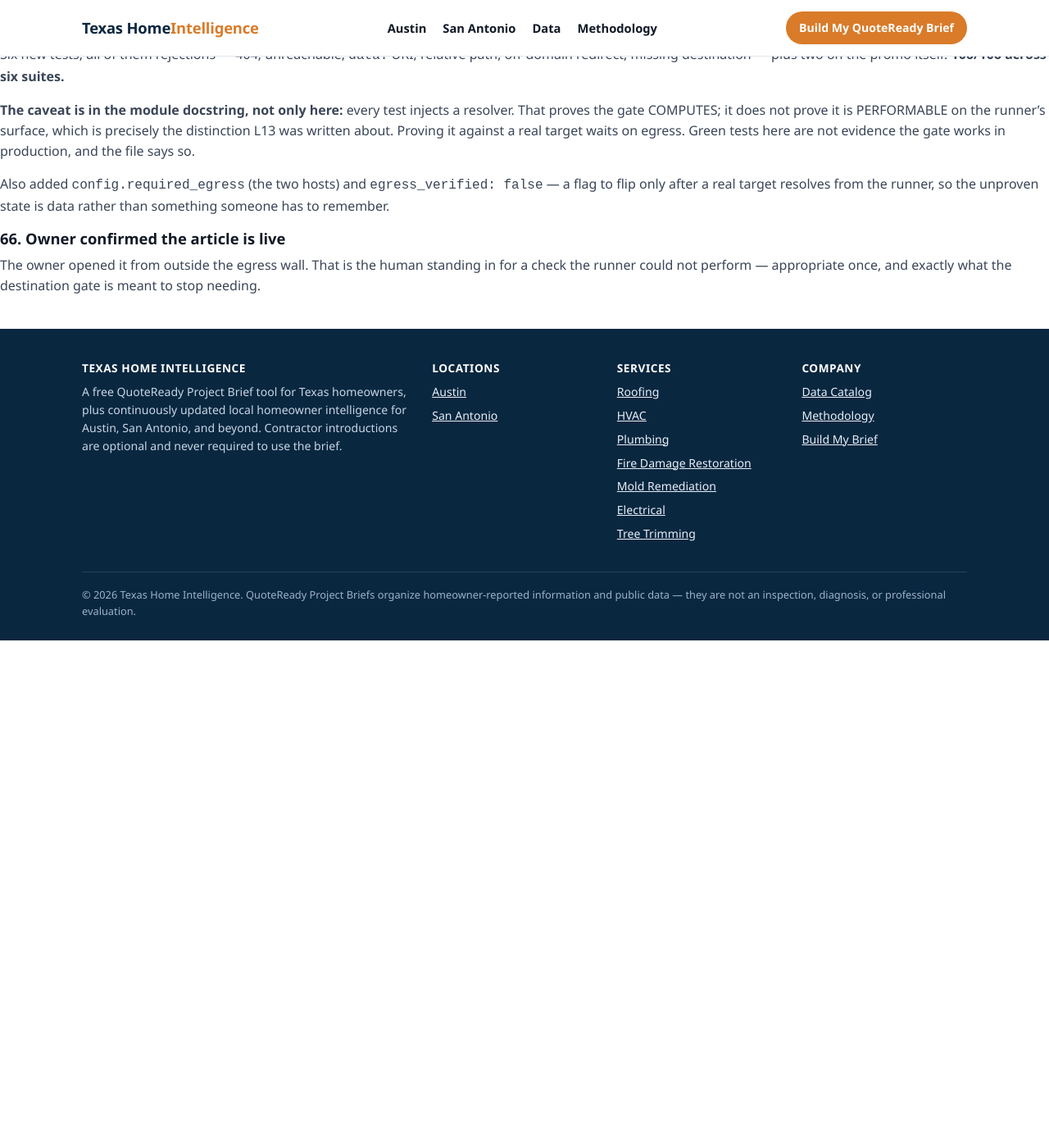
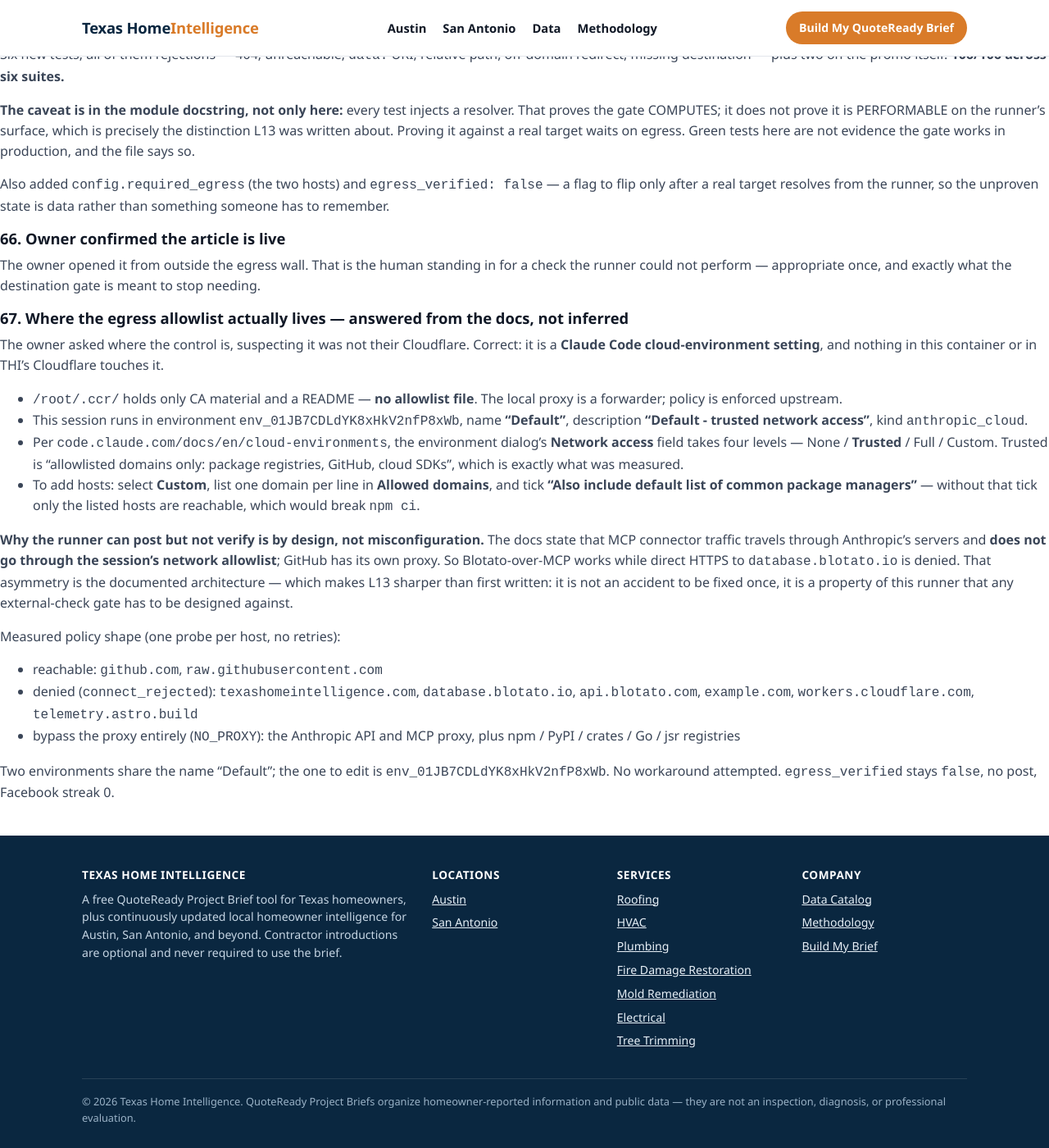
Before and after one commit to zmpersonal/texashomeintelligence, a Jekyll site: the page built from autoposter/RUNLOG.md, in a window 1280 px wide and 1400 px high, scrolled down 18315 px. Shown: the whole window at 82% size. Built offline with Jekyll 4.4.1, drawn with Linux system fonts in a browser that asks for light colours; our own code applies the rules of GitHub Pages for plain Markdown files; before the commit the page ends 19096 px from its top, so only the background shows below that.

Commit message:
autoposter: locate the egress control — a cloud-environment setting, not Cloudflare
The allowlist is the Claude Code cloud environment's Network access field
(None/Trusted/Full/Custom). This session's environment is on "Trusted", which
matches the measured shape exactly: GitHub and package registries reachable,
every other direct host denied.

Also records why the runner can post but not verify: per the docs, MCP
connector traffic travels through Anthropic's servers and bypasses the session
allowlist entirely, while direct HTTPS to the same vendor's media host is
denied. That is documented architecture, not misconfiguration, which makes L13
a standing design constraint rather than a one-off environment bug.

Co-Authored-By: Claude Opus 5 <noreply@anthropic.com>
Claude-Session: https://claude.ai/code/session_01CVUCG3nSquf1qbCZcQudEj

```diff
--- a/autoposter/RUNLOG.md
+++ b/autoposter/RUNLOG.md
@@ -1021,3 +1021,36 @@ something someone has to remember.
 The owner opened it from outside the egress wall. That is the human standing in for a check the
 runner could not perform — appropriate once, and exactly what the destination gate is meant to
 stop needing.
+
+### 67. Where the egress allowlist actually lives — answered from the docs, not inferred
+The owner asked where the control is, suspecting it was not their Cloudflare. Correct: it is a
+**Claude Code cloud-environment setting**, and nothing in this container or in THI's Cloudflare
+touches it.
+
+- `/root/.ccr/` holds only CA material and a README — **no allowlist file**. The local proxy is a
+  forwarder; policy is enforced upstream.
+- This session runs in environment `env_01JB7CDLdYK8xHkV2nfP8xWb`, name **"Default"**,
+  description **"Default - trusted network access"**, kind `anthropic_cloud`.
+- Per `code.claude.com/docs/en/cloud-environments`, the environment dialog's **Network access**
+  field takes four levels — None / **Trusted** / Full / Custom. Trusted is "allowlisted domains
+  only: package registries, GitHub, cloud SDKs", which is exactly what was measured.
+- To add hosts: select **Custom**, list one domain per line in **Allowed domains**, and tick
+  **"Also include default list of common package managers"** — without that tick only the listed
+  hosts are reachable, which would break `npm ci`.
+
+**Why the runner can post but not verify is by design, not misconfiguration.** The docs state that
+MCP connector traffic travels through Anthropic's servers and **does not go through the session's
+network allowlist**; GitHub has its own proxy. So Blotato-over-MCP works while direct HTTPS to
+`database.blotato.io` is denied. That asymmetry is the documented architecture — which makes L13
+sharper than first written: it is not an accident to be fixed once, it is a property of this
+runner that any external-check gate has to be designed against.
+
+Measured policy shape (one probe per host, no retries):
+- reachable: `github.com`, `raw.githubusercontent.com`
+- denied (`connect_rejected`): `texashomeintelligence.com`, `database.blotato.io`,
+  `api.blotato.com`, `example.com`, `workers.cloudflare.com`, `telemetry.astro.build`
+- bypass the proxy entirely (`NO_PROXY`): the Anthropic API and MCP proxy, plus npm / PyPI /
+  crates / Go / jsr registries
+
+Two environments share the name "Default"; the one to edit is `env_01JB7CDLdYK8xHkV2nfP8xWb`.
+No workaround attempted. `egress_verified` stays `false`, no post, Facebook streak 0.
```
